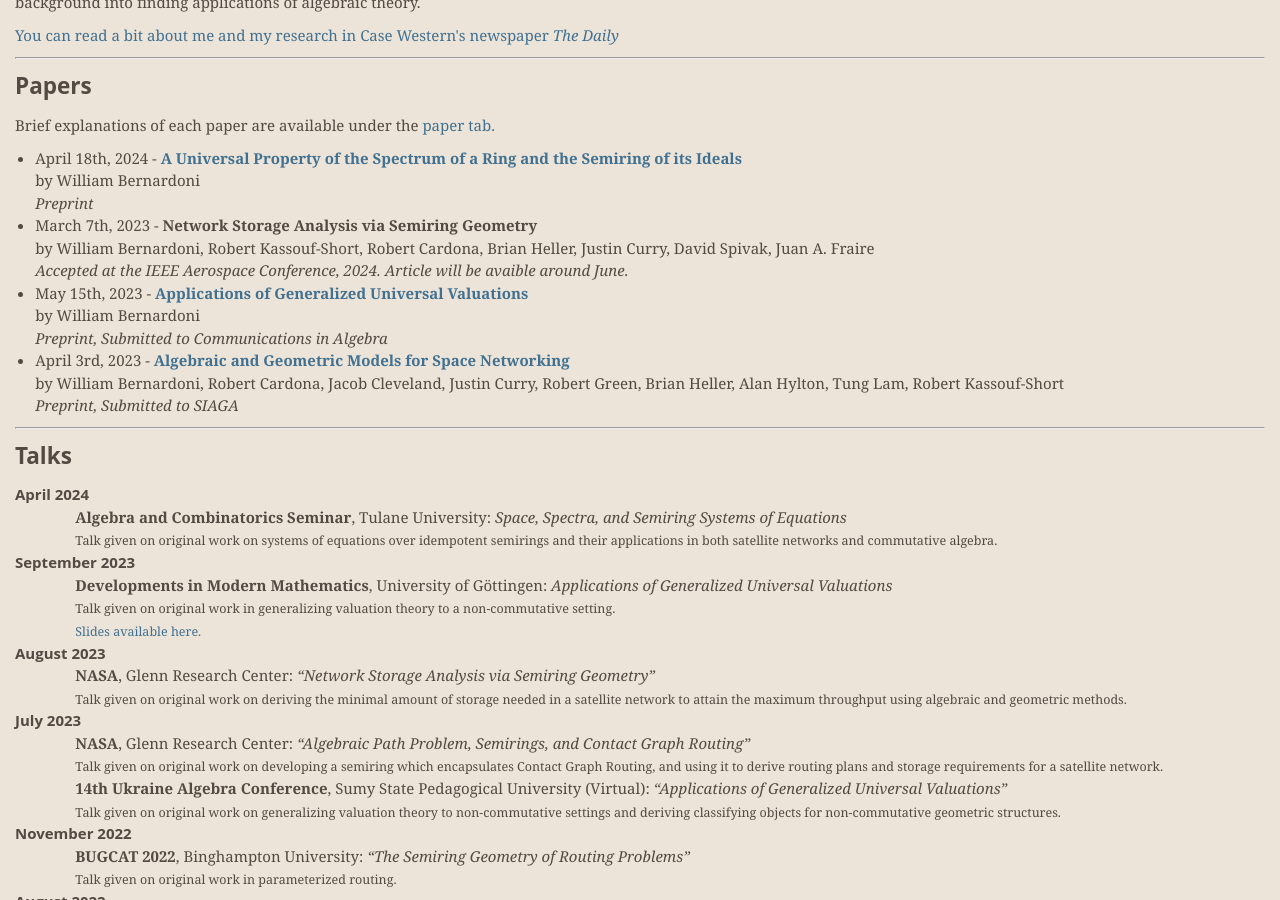
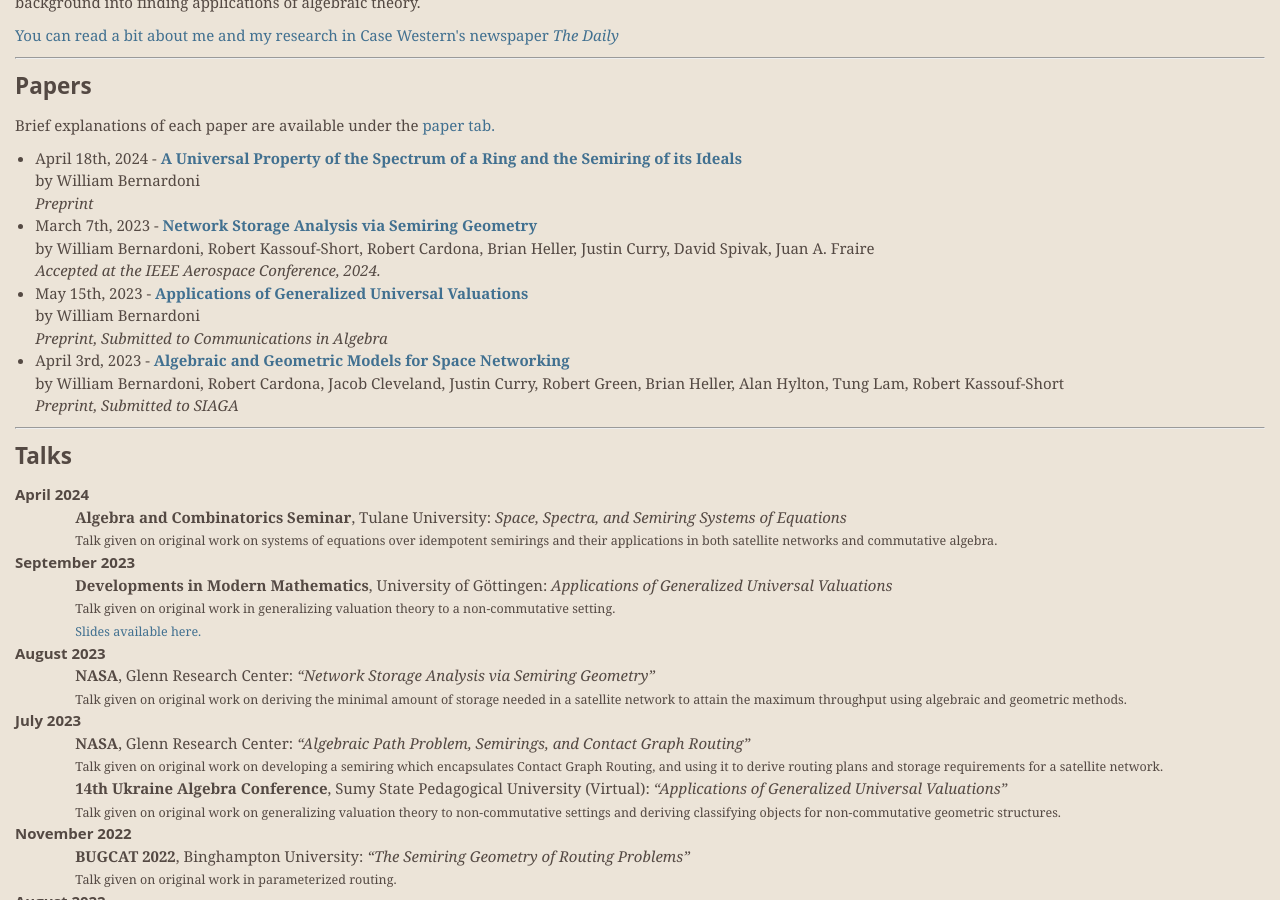
Before and after one commit to wrbernardoni/wrbernardoni.github.io, a Jekyll site: the page built from index.html, in a window 1280 px wide and 900 px high, scrolled down 706 px. Built offline with Jekyll 4.4.1, drawn with Linux system fonts in a browser that asks for light colours; formulas are drawn with MathJax 3.

Commit message:
Network storage paper is now available!

```diff
--- a/_data/papers.yml
+++ b/_data/papers.yml
@@ -7,7 +7,8 @@
 - name: Network Storage Analysis via Semiring Geometry
   description: We introduce a novel semiring model for contact-based routing protocols that includes a means of determining storage needs. Through proper analysis of the semiring structure, we show how to determine optimal storage structures in satellite networks. In addition, we run our analysis on simulated satellite networks to demonstrate the potential for working with these semiring models in a computational framework. We conclude by indicating future directions for semiring analysis is space communications.
   authors: William Bernardoni, Robert Kassouf-Short, Robert Cardona, Brian Heller, Justin Curry, David Spivak, Juan A. Fraire
-  status: Accepted at the IEEE Aerospace Conference, 2024. Article will be avaible around June.
+  status: Accepted at the IEEE Aerospace Conference, 2024.
+  link: https://ieeexplore.ieee.org/abstract/document/10521207
   date: March 7th, 2023
 - name: Applications of Generalized Universal Valuations
   description: We introduce a generalization of the universal valuation semiring defined by Jeffrey and Noah Giansiracusa. We then explicitly characterize the additive structure of this semiring and show that, when applied to \(\mathbb Q\), this characterization gives the Non-Archimedean case of Ostrowski's theorem. We conclude with examples of non-commutative valuations and their applications, such as the detection of the existence of representations of rings in ultrametric vector spaces.
```
